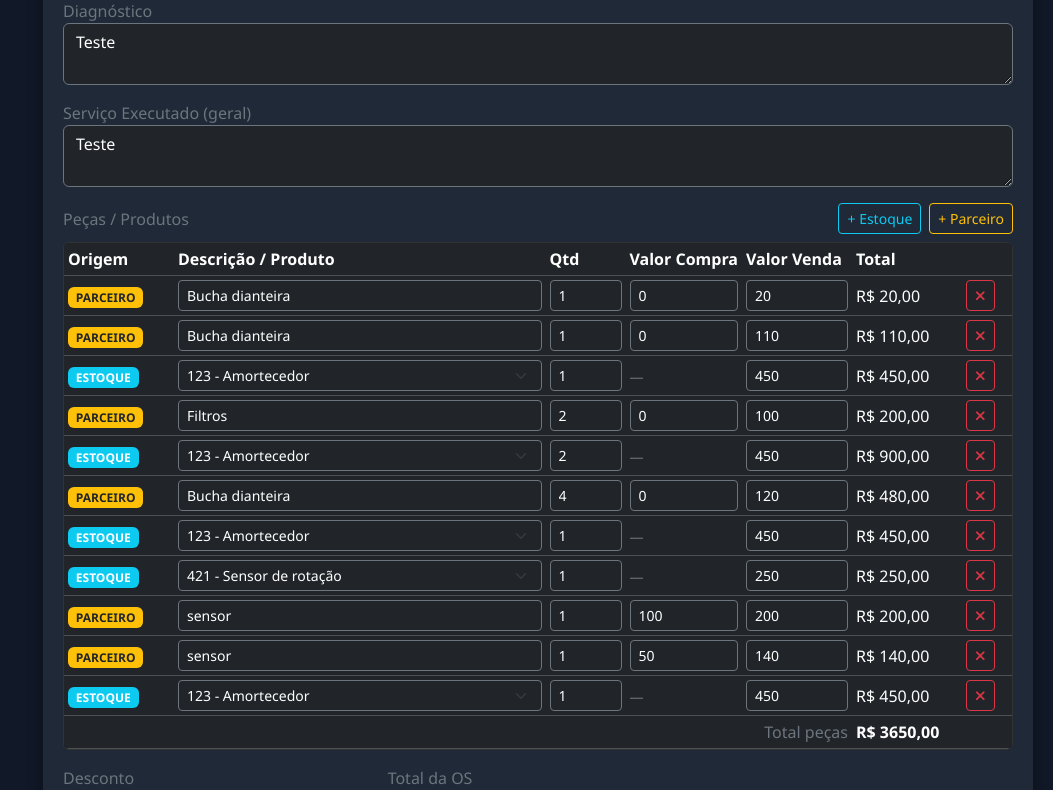
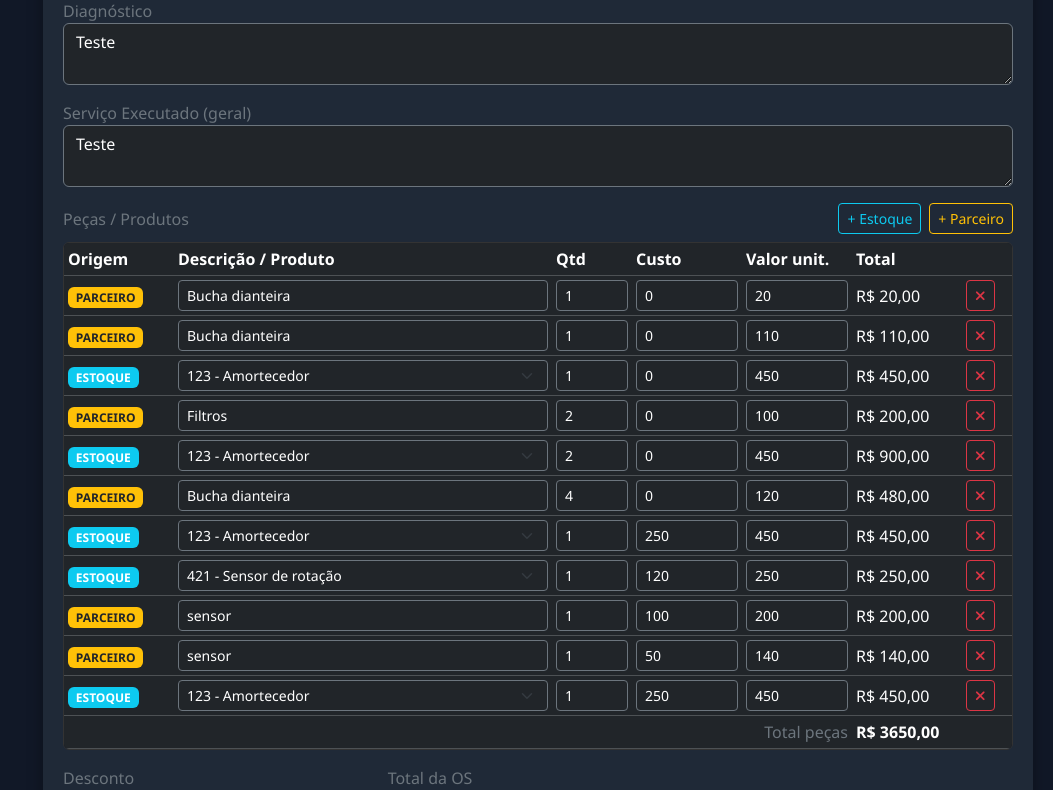
Before and after one commit to edivanresende/HLCarERP, a Flask app: template templates/editar_ordem.html in a window 1280 px wide. Shown: the part 1796-2586 px from the top of the page, without its empty margins (227-1280 px from the left). Run offline with Flask 3, Linux system fonts and the light colour scheme; the template is opened without the code that fills it: values that come from a table or form of the project are taken from there, others are empty; data comes from the database, SQL or seed files in the repository.

Commit message:
renomeia coluna para Custo

```diff
--- a/templates/editar_ordem.html
+++ b/templates/editar_ordem.html
@@ -161,8 +161,8 @@
                                     <th style="width:110px">Origem</th>
                                     <th>Descrição / Produto</th>
                                     <th style="width:80px">Qtd</th>
-                                    <th style="width:110px">Valor Compra</th>
-                                    <th style="width:110px">Valor Venda</th>
+                                    <th style="width:110px">Custo</th>
+                                    <th style="width:110px">Valor unit.</th>
                                     <th style="width:110px">Total</th>
                                     <th style="width:50px"></th>
                                 </tr>
@@ -332,10 +332,8 @@ function adicionarPeca(origem, dados) {
             'value="' + (d.descricao || '').replace(/"/g, '&quot;') + '" required>';
     }
 
-    const valorCompra = (origem === 'PARCEIRO') ? (d.valor_compra || 0) : 0;
-    const compraHtml = (origem === 'PARCEIRO')
-        ? '<input type="number" name="item_valor_compra" value="' + valorCompra + '" min="0" step="0.01" class="form-control form-control-sm bg-dark text-white border-secondary">'
-        : '<input type="hidden" name="item_valor_compra" value="0"><span class="text-secondary small">—</span>';
+    const valorCompra = d.valor_compra || 0;
+    const compraHtml = '<input type="number" name="item_valor_compra" value="' + valorCompra + '" min="0" step="0.01" class="form-control form-control-sm bg-dark text-white border-secondary">';
 
     tr.innerHTML =
         '<td><span class="badge ' + (origem === 'ESTOQUE' ? 'bg-info' : 'bg-warning text-dark') + '">' + origem + '</span></td>' +
```
